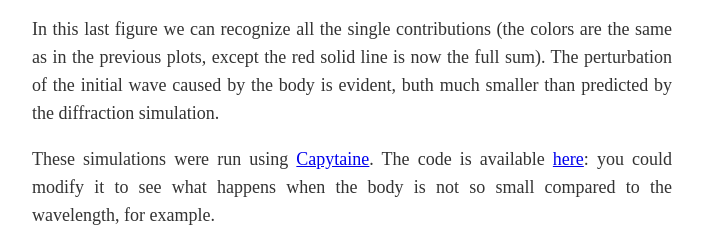
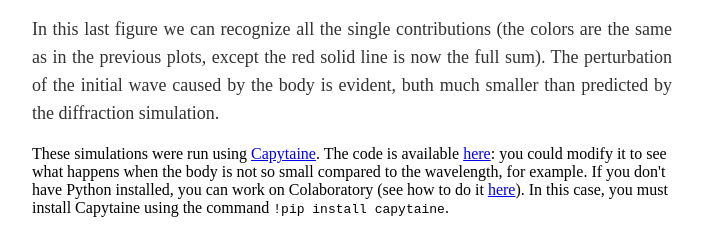
Before and after one commit to marcogambarini/marcogambarini.github.io, a plain HTML site: page floating_body.html in a window 1280 px wide. Shown: the part 2984-3231 px from the top of the page, without its empty margins (96-799 px from the left). After the commit the page ends 3201 px from the top, so only its background shows below. Drawn offline with nearby package versions, Linux system fonts and the light colour scheme.

Commit message:
Added reference to Colaboratory

```diff
--- a/floating_body.html
+++ b/floating_body.html
@@ -134,10 +134,12 @@ full sum). The perturbation of the initial wave caused by the body is
 evident, buth much smaller than predicted by the diffraction simulation.
 </p>
 
-<p>
+<smallp>
 These simulations were run using
 <a href="https://ancell.in/capytaine/latest/">Capytaine</a>. The code is available
 <a href="https://github.com/marcogambarini/marcogambarini.github.io/blob/7114a794ae5e70606655d0c6908a0146771d3f0d/code/rao_animation_lines.py">here</a>:
 you could modify it to see what happens when the body is not so small
-compared to the wavelength, for example.
-</p>
+compared to the wavelength, for example. If you don't have Python installed, you can work on Colaboratory
+(see how to do it <a href="https://colab.research.google.com/github/googlecolab/colabtools/blob/master/notebooks/colab-github-demo.ipynb">here</a>).
+  In this case, you must install Capytaine using the command <tt>!pip install capytaine</tt>.
+</smallp>
```
